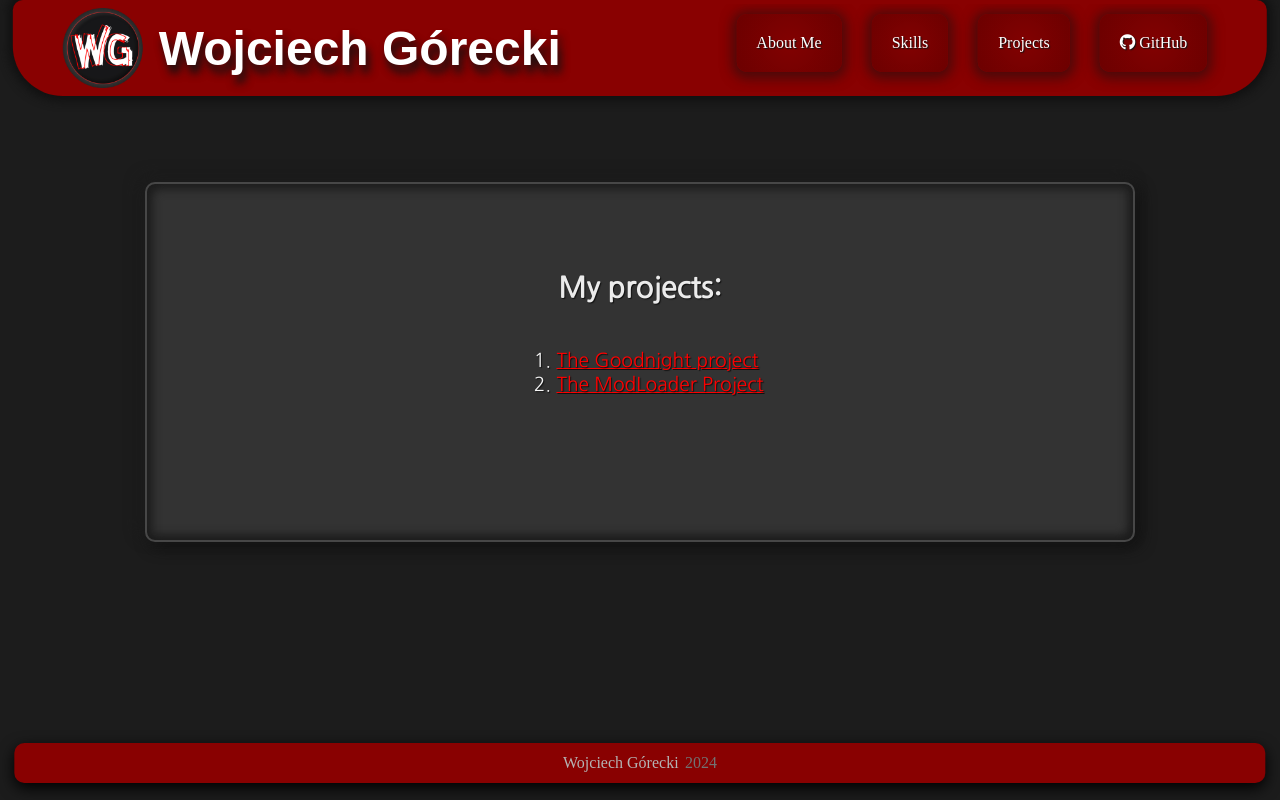
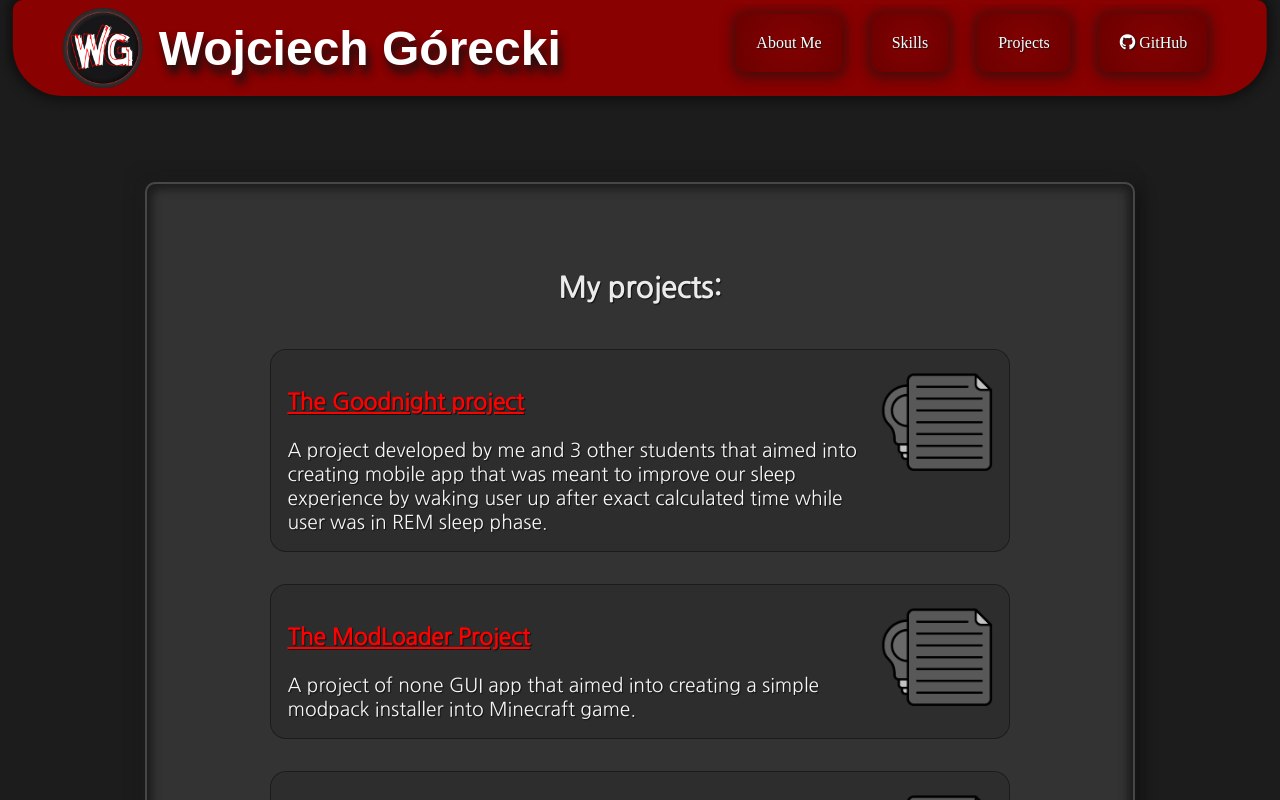
Before and after one commit to WojteGK/Portfolio, a React (Vite) app: page /projects in a window 1280 px wide. Shown: the top 800 px of the page. Built offline with nearby package versions, Linux system fonts and the light colour scheme; a web font is replaced by a local one.

Commit message:
[Add]: Project component and styles for displaying projects

```diff
--- /dev/null
+++ b/src/components/ProjectSection/Project/Project.css
@@ -0,0 +1,25 @@
+.project {
+   display: flex;
+   flex-direction: row;
+   margin-bottom: 2rem;
+   padding: 1rem;
+   border: 1px solid rgba(0, 0, 0, 0.4);
+   background-color: rgba(0, 0, 0, 0.1);
+   border-radius: 1rem;
+ }
+
+.project-image {
+   width: 7rem;
+   height: 7rem;
+}
+.project-info {
+    /* styles for the project description */
+}
+
+@media screen and (max-width: 768px){
+   .project{
+      flex-direction: column;
+      align-items: center;
+   }
+
+}
--- /dev/null
+++ b/src/components/ProjectSection/Project/Project.jsx
@@ -0,0 +1,19 @@
+import React from 'react'
+import './Project.css'
+
+export default function Project({name = 'Default Name',
+                                 link = 'https://github.com/wojtegk',
+                                 description = '',
+                                 imgPath = 'icons/project_default.png',
+                                 imgAlt = 'project image'
+                              }) {
+  return (
+    <div className='project'>
+      <div className='project-info'>
+      <h3 className='project-name' ><a href={link} target='_blank' rel='noopener noreferrer'> {name}</a></h3>
+         {description}
+      </div>
+      <img className='project-image' src={imgPath} alt={imgAlt}/>
+    </div>
+  )
+}
--- /dev/null
+++ b/src/components/ProjectSection/ProjectSection.css
@@ -0,0 +1,6 @@
+.project-list {
+  display: flex;
+  flex-direction: column;
+  list-style-type: none;
+  padding-left: 0;
+}
--- a/src/components/ProjectSection/ProjectSection.jsx
+++ b/src/components/ProjectSection/ProjectSection.jsx
@@ -1,12 +1,34 @@
 import React from 'react'
+import './ProjectSection.css'
+import Project from './Project/Project.jsx'
 
 function ProjectSection() {
+  const projects = [
+    { name: 'The Goodnight project',
+      link: 'https://github.com/WojteGK/GoodNight-Project',
+      description: 'A project developed by me and 3 other students that aimed into creating mobile app that was meant to improve our sleep experience by waking user up after exact calculated time while user was in REM sleep phase. ',
+      imgPath: './icons/project_default.png',
+      imgAlt: 'project image',},
+    { name: 'The ModLoader Project',
+      link: 'https://github.com/WojteGK/Mod-Loader',
+      description: 'A project of none GUI app that aimed into creating a simple modpack installer into Minecraft game. ',
+      imgPath: './icons/project_default.png',
+      imgAlt: 'project image',},
+    { name: 'The Discover your drink project',
+      link: 'https://github.com/Krzysiek742/Discover-your-drink',
+      description: 'A project of a website that aimed into helping user to find a drink that would suit him the best. ',
+      imgPath: 'icons/project_default.png',
+      imgAlt: 'project image',}
+  ]
   return (
     <div id="projects" className='subpage projects'>
       <h2>My projects:</h2>
-      <ol>
-         <li><a href="https://github.com/WojteGK/GoodNight-Project">The Goodnight project</a></li>
-         <li><a href='https://github.com/WojteGK/Mod-Loader'>The ModLoader Project</a></li>
+      <ol className='project-list'>
+        {projects.map((project, index) => (
+          <li key={index}>
+            <Project name={project.name} link={project.link} description={project.description} imgPath={project.imgPath} imgAlt={project.imgAlt}/>
+          </li>
+        ))}
       </ol>
     </div>
   )
```
Also changed, not shown: public/icons/project_default.png (added).
